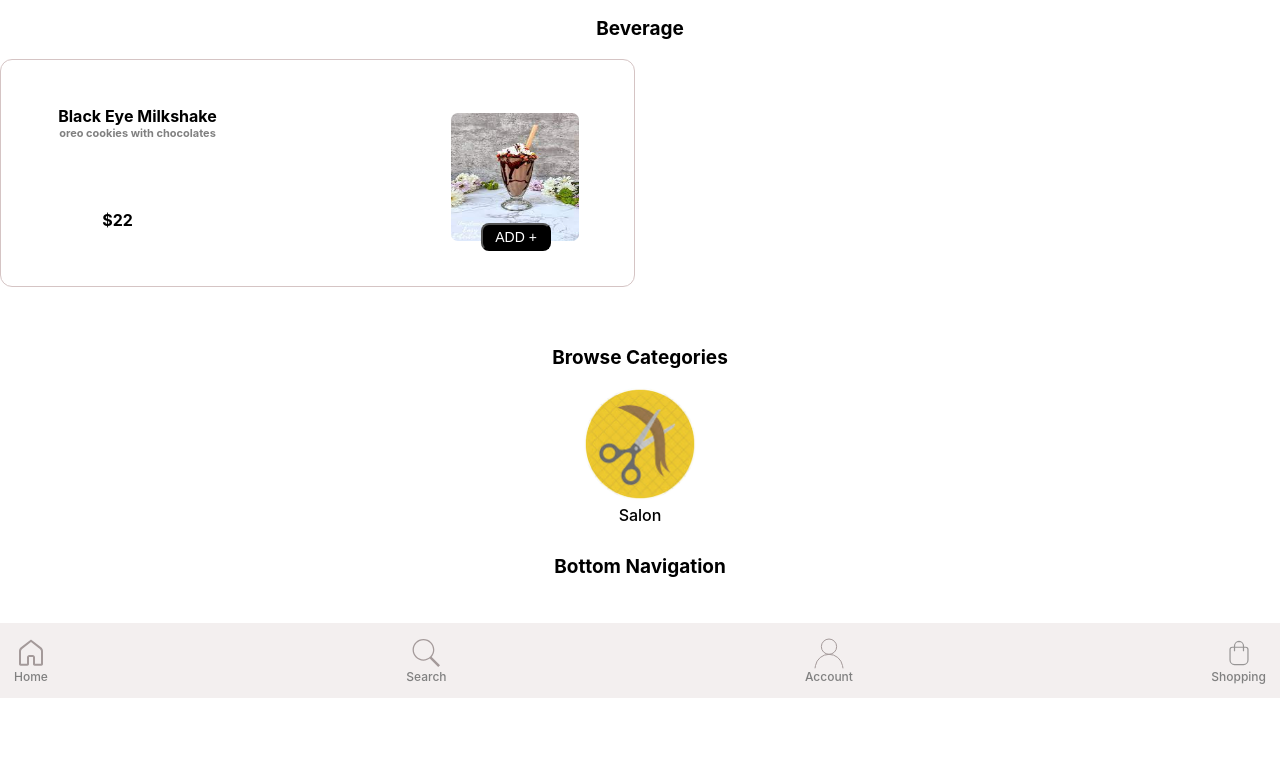
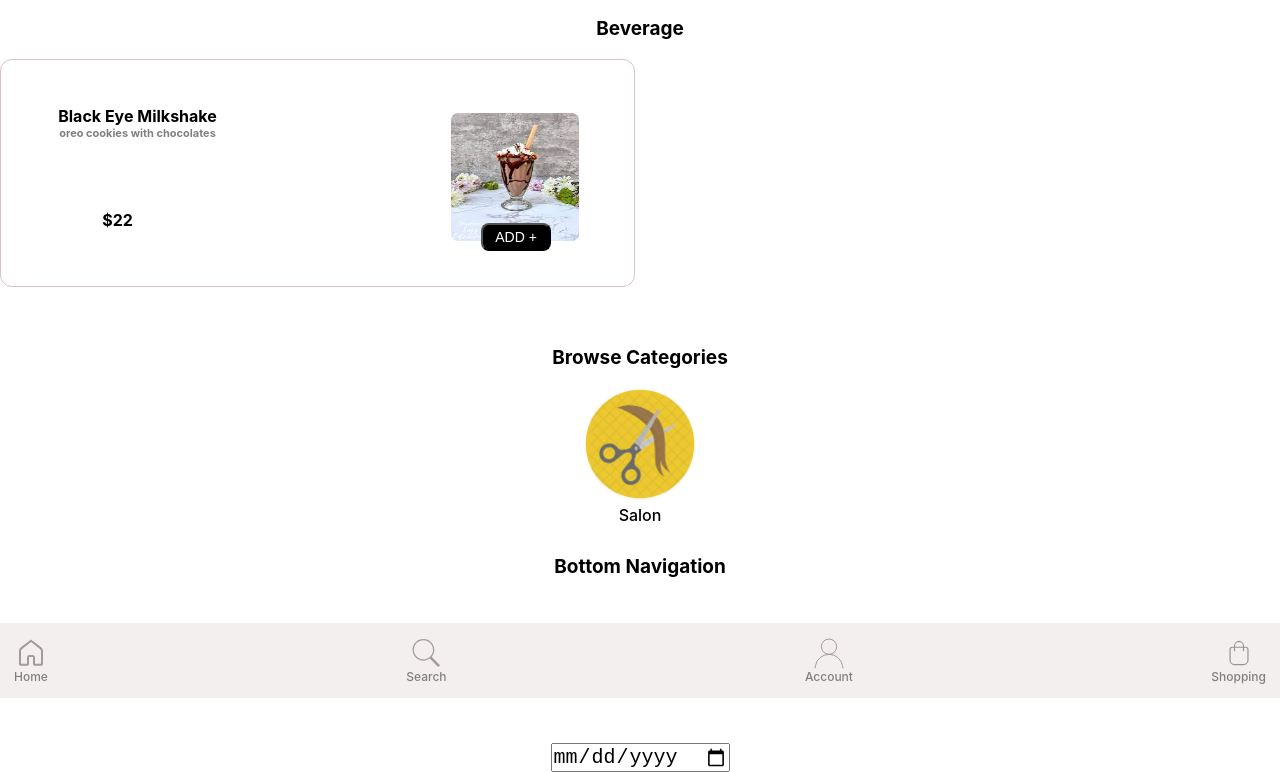
Before and after one commit to shrutiverma2208/shop, a React (Create React App) app: page / in a window 1280 px wide. Shown: the part 677-1449 px from the top of the page. Before the commit the page ends 1420 px from the top, so only its background shows below. Built offline with nearby package versions, Linux system fonts and the light colour scheme.

Commit message:
Adding calender component

```diff
--- a/src/App.js
+++ b/src/App.js
@@ -14,6 +14,7 @@ import home from './images/home.svg'
 import search from './images/search.svg'
 import account from './images/account.svg'
 import shopping from './images/shopping.svg'
+import Calender from './Components/Calender/Calender';
 
 function App() {
    const handleClick=()=>{
@@ -91,6 +92,7 @@ function App() {
    onClick3={handleAccount}
    onClick4={handleShopping}
      />
+     <Calender/>
      </>
     </div>
   );
--- /dev/null
+++ b/src/Components/Calender/Calender.js
@@ -0,0 +1,24 @@
+import React, { useState } from 'react';
+import  './Calender.css'
+
+const Calender = () => {
+  const [selectedDate, setSelectedDate] = useState('');
+
+  const handleDateChange = (event) => {
+    setSelectedDate(event.target.value);
+  };
+
+  return (
+    <div className='calender-container'>
+      <label htmlFor="date">Select a Date:</label>
+      <input style={{fontSize:'20px'}}
+        type="date"
+        id="date"
+        value={selectedDate}
+        onChange={handleDateChange}
+      />
+    </div>
+  );
+};
+
+export default Calender;
```
Also changed, not shown: src/Components/Calender/Calender.css (added).
